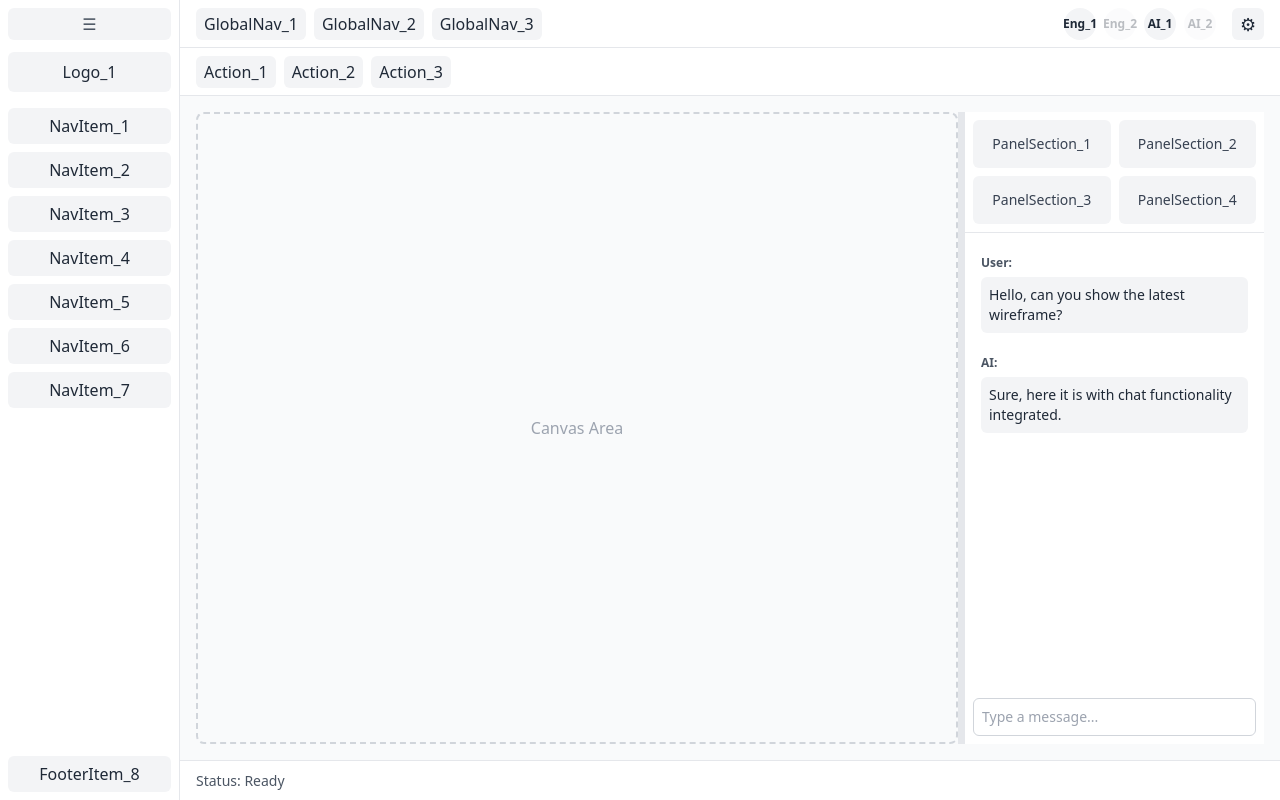
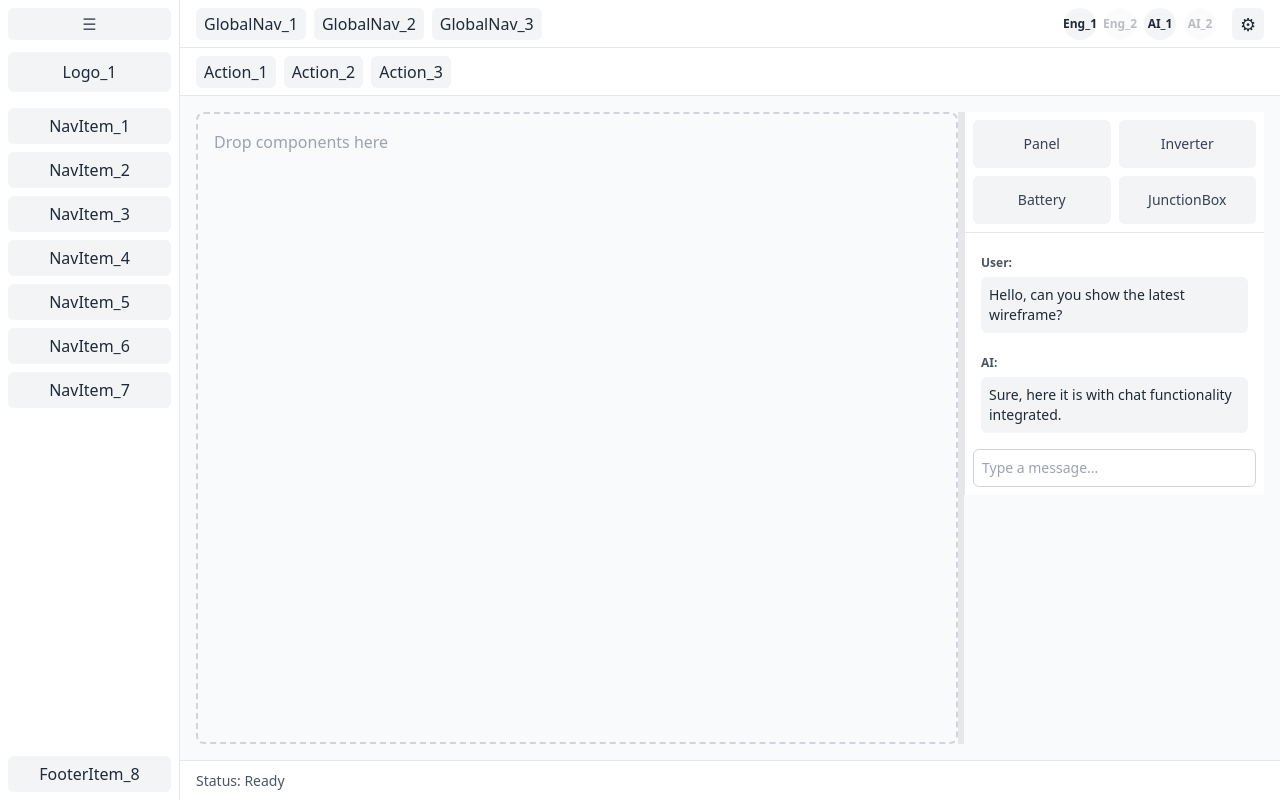
Before and after one commit to MJcoder-ai/OriginFlow, a React (Vite) app in the folder frontend/: page / in a window 1280 px wide. Built offline with nearby package versions, Linux system fonts and the light colour scheme.

Commit message:
feat(ui): add drag-and-drop workspace

```diff
--- a/frontend/package.json
+++ b/frontend/package.json
@@ -10,7 +10,9 @@
   },
   "dependencies": {
     "react": "^18.2.0",
-    "react-dom": "^18.2.0"
+    "react-dom": "^18.2.0",
+    "zustand": "^4.5.0",
+    "@dnd-kit/core": "^6.0.6"
   },
   "devDependencies": {
     "@types/react": "^18.2.0",
--- /dev/null
+++ b/frontend/src/appStore.ts
@@ -0,0 +1,53 @@
+/**
+ * File: frontend/src/appStore.ts
+ * Defines a small Zustand store for global UI state.
+ * Manages canvas components and the user selection logic.
+ * Exposed via the `useAppStore` hook for React components.
+ */
+import { create } from 'zustand';
+
+/**
+ * Representation of a single component instance placed on the canvas.
+ */
+export interface CanvasComponent {
+  /** Unique identifier for the component. */
+  id: string;
+  /** Display name presented in the UI. */
+  name: string;
+  /** Component type used for palette lookup. */
+  type: string;
+}
+
+/**
+ * Shape of the global application state managed by Zustand.
+ */
+interface AppState {
+  /** Components currently placed on the canvas. */
+  canvasComponents: CanvasComponent[];
+  /** The id of the currently selected component. */
+  selectedComponentId: string | null;
+  /** Update which component is selected. */
+  selectComponent: (id: string | null) => void;
+  /** Add a component to the canvas using its type. */
+  addComponent: (componentType: string) => void;
+}
+
+/**
+ * Create a Zustand store with basic component management helpers.
+ */
+export const useAppStore = create<AppState>((set) => ({
+  canvasComponents: [],
+  selectedComponentId: null,
+  selectComponent: (id) => set({ selectedComponentId: id }),
+  addComponent: (componentType) =>
+    set((state) => {
+      const newComponent: CanvasComponent = {
+        id: `component_${Date.now()}`,
+        name: `${componentType} ${state.canvasComponents.length + 1}`,
+        type: componentType,
+      };
+      return {
+        canvasComponents: [...state.canvasComponents, newComponent],
+      };
+    }),
+}));
--- a/frontend/src/components/ComponentPalette.tsx
+++ b/frontend/src/components/ComponentPalette.tsx
@@ -1,26 +1,41 @@
 /**
  * File: frontend/src/components/ComponentPalette.tsx
  * Displays a list of components that can be dragged onto the canvas.
- * Drag-and-drop will be implemented in a later iteration.
+ * Uses `@dnd-kit/core` to provide drag sources for the workspace.
  */
 import React from 'react';
+import { useDraggable } from '@dnd-kit/core';
 
-/** Small wrapper representing a palette item. */
-const PaletteItem: React.FC<{ children: React.ReactNode }> = ({ children }) => (
-  <div className="h-12 bg-gray-100 rounded-md flex items-center justify-center text-sm text-gray-700 select-none cursor-grab">
-    {children}
-  </div>
-);
+/** Available component types presented in the palette. */
+const PALETTE_ITEMS = ['Panel', 'Inverter', 'Battery', 'JunctionBox'];
+
+/** Small wrapper representing a palette item that can be dragged. */
+const PaletteItem: React.FC<{ type: string }> = ({ type }) => {
+  const { attributes, listeners, setNodeRef } = useDraggable({
+    id: `palette-${type}`,
+    data: { type },
+  });
+
+  return (
+    <div
+      ref={setNodeRef}
+      {...listeners}
+      {...attributes}
+      className="h-12 bg-gray-100 rounded-md flex items-center justify-center text-sm text-gray-700 select-none cursor-grab active:cursor-grabbing"
+    >
+      {type}
+    </div>
+  );
+};
 
 /** The palette showing available draggable component types. */
 const ComponentPalette: React.FC = () => {
   return (
     <div className="p-2 border-b border-gray-200">
       <div className="grid grid-cols-2 gap-2">
-        <PaletteItem>PanelSection_1</PaletteItem>
-        <PaletteItem>PanelSection_2</PaletteItem>
-        <PaletteItem>PanelSection_3</PaletteItem>
-        <PaletteItem>PanelSection_4</PaletteItem>
+        {PALETTE_ITEMS.map((type) => (
+          <PaletteItem key={type} type={type} />
+        ))}
       </div>
     </div>
   );
--- a/frontend/src/components/Workspace.tsx
+++ b/frontend/src/components/Workspace.tsx
@@ -1,29 +1,107 @@
 /**
  * File: frontend/src/components/Workspace.tsx
- * Central workspace area housing the engineering canvas and properties panel.
+ * Central workspace housing the canvas, properties panel, and drag-and-drop logic.
+ * Implements panel resizing and component placement on the canvas.
  */
-import React from 'react';
+import React, { useState, useEffect, useCallback } from 'react';
+import { DndContext, useDroppable, DragEndEvent } from '@dnd-kit/core';
+import { useAppStore, CanvasComponent } from '../appStore';
 import PropertiesPanel from './PropertiesPanel';
 
-/** A placeholder for the main canvas area */
-const CanvasArea: React.FC = () => (
-  <div className="flex-grow h-full border-2 border-dashed border-gray-300 rounded-lg flex items-center justify-center text-gray-400">
-    Canvas Area
+/** A component card rendered on the canvas. */
+const CanvasCard: React.FC<{ component: CanvasComponent }> = ({ component }) => (
+  <div className="h-24 w-32 bg-white border border-gray-300 rounded-lg shadow-sm flex flex-col items-center justify-center p-2">
+    <span className="text-sm font-bold">{component.name}</span>
+    <span className="text-xs text-gray-500">{component.type}</span>
   </div>
 );
 
+/** The main canvas area that acts as a droppable target. */
+const CanvasArea: React.FC = () => {
+  const { setNodeRef } = useDroppable({ id: 'canvas-area' });
+  const components = useAppStore((state) => state.canvasComponents);
+
+  return (
+    <div
+      ref={setNodeRef}
+      className="flex-grow h-full border-2 border-dashed border-gray-300 rounded-lg p-4 flex flex-wrap gap-4 content-start"
+    >
+      {components.length > 0 ? (
+        components.map((comp) => <CanvasCard key={comp.id} component={comp} />)
+      ) : (
+        <span className="text-gray-400">Drop components here</span>
+      )}
+    </div>
+  );
+};
+
 /** A visual element for resizing the panel */
-const Resizer: React.FC = () => (
-  <div className="w-1.5 cursor-col-resize bg-gray-200 hover:bg-blue-500 transition-colors"></div>
+const Resizer: React.FC<{ onMouseDown: (e: React.MouseEvent) => void }> = ({ onMouseDown }) => (
+  <div
+    onMouseDown={onMouseDown}
+    className="w-1.5 cursor-col-resize bg-gray-200 hover:bg-blue-500 transition-colors"
+  ></div>
 );
 
-/** Primary workspace container */
-const Workspace: React.FC = () => (
-  <main className="[grid-area:workspace] bg-gray-50 p-4 flex overflow-auto">
-    <CanvasArea />
-    <Resizer />
-    <PropertiesPanel />
-  </main>
-);
+/** Primary workspace container orchestrating drag-and-drop and resizing. */
+const Workspace: React.FC = () => {
+  const addComponent = useAppStore((state) => state.addComponent);
+
+  // state for resizing the properties panel
+  const [isDragging, setIsDragging] = useState(false);
+  const [panelWidth, setPanelWidth] = useState(300);
+
+  const handleDragEnd = (event: DragEndEvent) => {
+    if (event.over && event.over.id === 'canvas-area') {
+      const componentType = event.active.data.current?.type;
+      if (componentType) {
+        addComponent(componentType);
+      }
+    }
+  };
+
+  const handleMouseDown = useCallback(() => {
+    setIsDragging(true);
+  }, []);
+
+  const handleMouseUp = useCallback(() => {
+    setIsDragging(false);
+  }, []);
+
+  const handleMouseMove = useCallback(
+    (e: MouseEvent) => {
+      if (isDragging) {
+        const newWidth = window.innerWidth - e.clientX - 80; // account for layout offsets
+        if (newWidth > 200 && newWidth < 600) {
+          setPanelWidth(newWidth);
+        }
+      }
+    },
+    [isDragging]
+  );
+
+  useEffect(() => {
+    if (isDragging) {
+      window.addEventListener('mousemove', handleMouseMove);
+      window.addEventListener('mouseup', handleMouseUp);
+    }
+    return () => {
+      window.removeEventListener('mousemove', handleMouseMove);
+      window.removeEventListener('mouseup', handleMouseUp);
+    };
+  }, [isDragging, handleMouseMove, handleMouseUp]);
+
+  return (
+    <DndContext onDragEnd={handleDragEnd}>
+      <main className="[grid-area:workspace] bg-gray-50 p-4 flex overflow-auto">
+        <CanvasArea />
+        <Resizer onMouseDown={handleMouseDown} />
+        <div style={{ width: `${panelWidth}px` }} className="min-w-[200px] max-w-[600px]">
+          <PropertiesPanel />
+        </div>
+      </main>
+    </DndContext>
+  );
+};
 
 export default Workspace;
```
Also changed, not shown: 1 other file (tests, documents, lock files or other folders).
